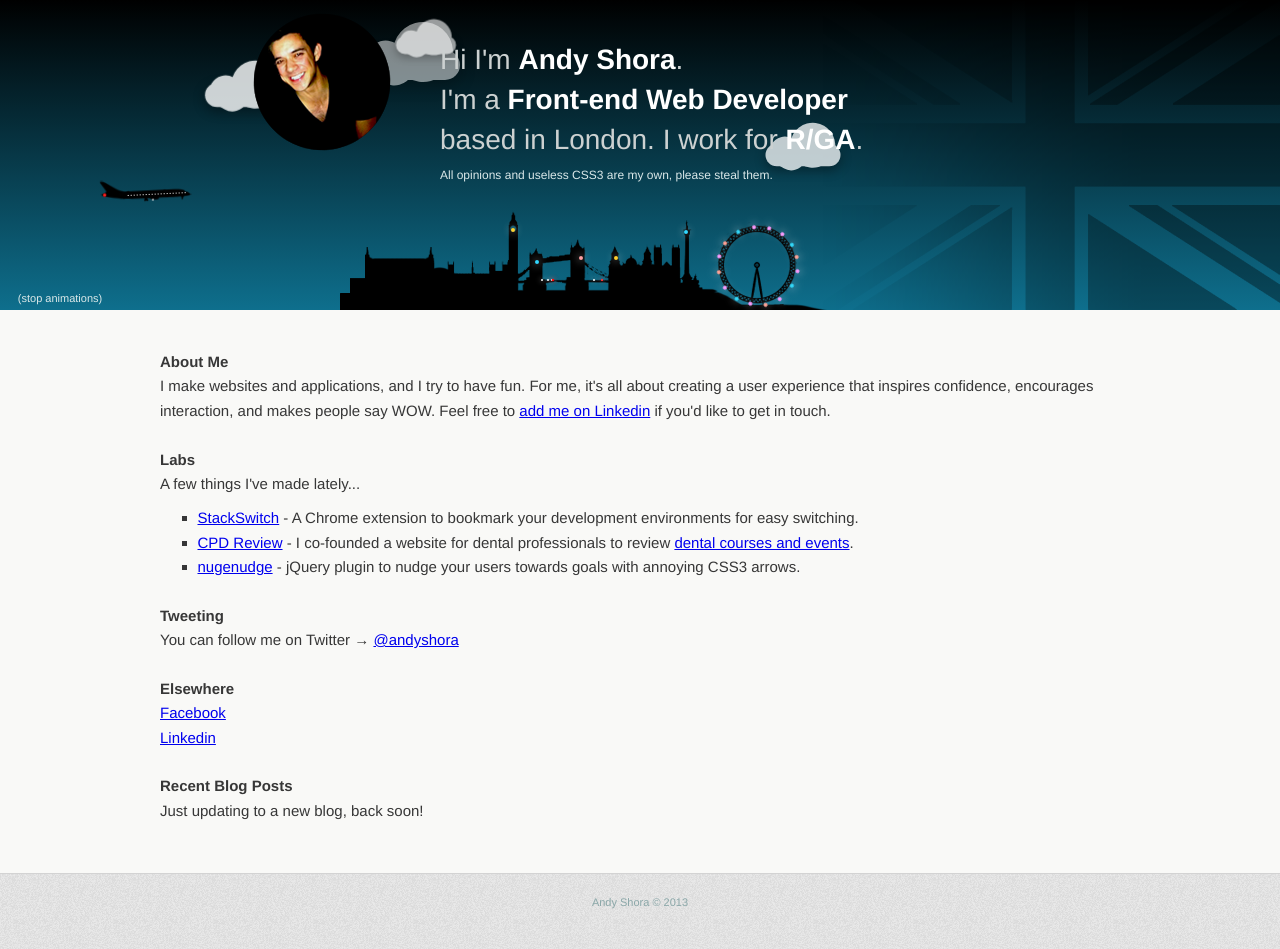
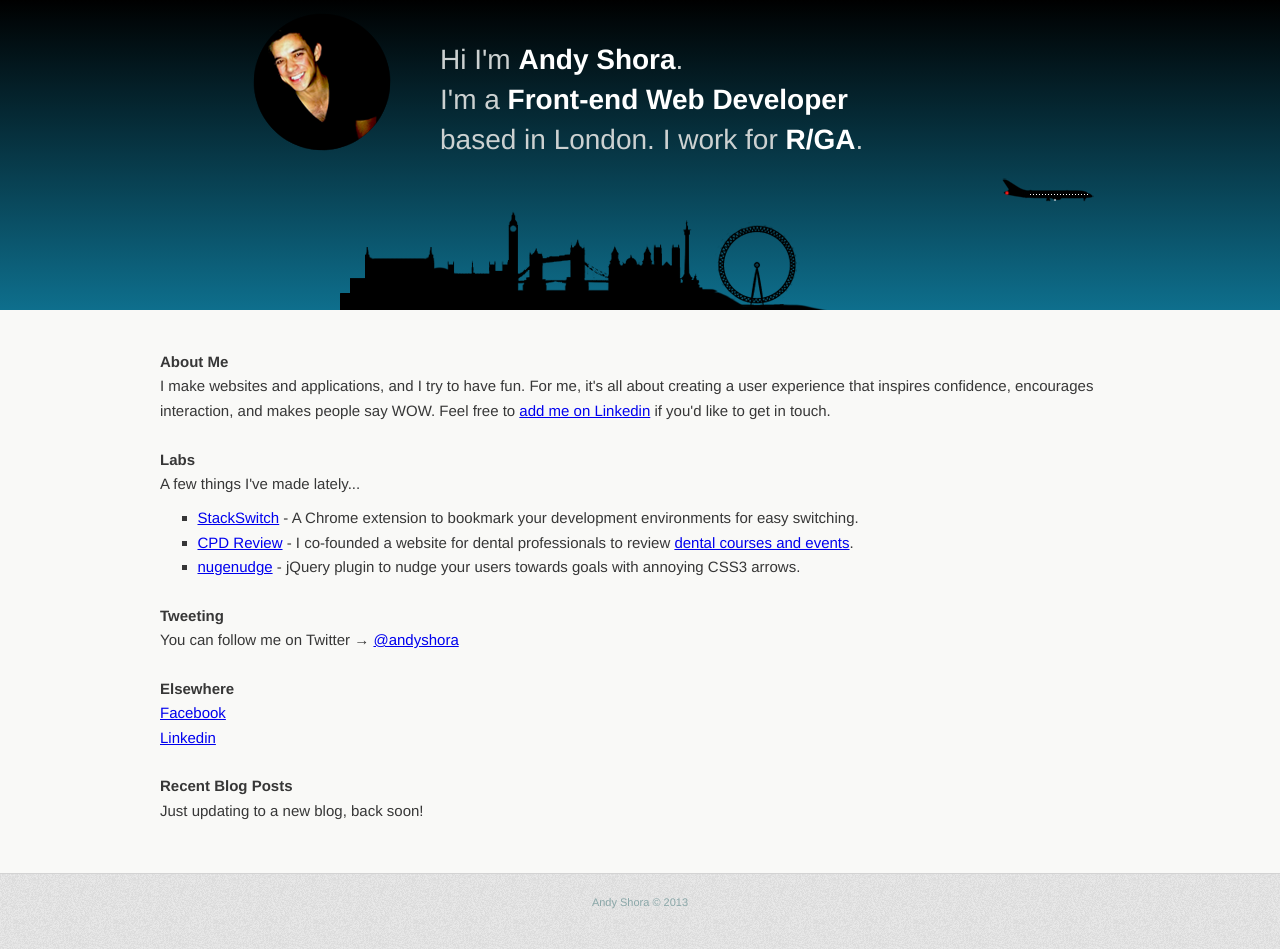
Before and after one commit to andyshora/andyshora, a website: page public_html/dev.html in a window 1280 px wide. Drawn offline with Linux system fonts and the light colour scheme.

Commit message:
removed clouds, plane flying using new requestanimationframe and transform3d

```diff
--- a/public_html/css/main.css
+++ b/public_html/css/main.css
@@ -183,7 +183,7 @@ footer p {
 	color: rgb(138, 167, 168);
 	text-align: center;
 }
-#c1_wrap {
+header {
 	width:100%;
 	height:310px;
 	text-align: center;
@@ -198,7 +198,7 @@ background: -ms-linear-gradient(top,  rgba(0,0,0,1) 0%,rgba(14, 111, 141,1) 100%
 background: linear-gradient(to bottom,  rgba(0,0,0,1) 0%,rgba(14, 111, 141,1) 100%);
 
 }
-.andy_post #c1_wrap { height:315px; }
+.andy_post header { height:315px; }
 #c1 {
 	margin:0 auto;
 	width:960px;
@@ -1006,10 +1006,12 @@ ul#links > li > a {
 	width:100px;
 	height:50px;
 	float:left;
-	display:none;
+	display:;
 	position: absolute;
 	top: 176px;
-	left: -100px;
+	left: 0px;
+
+
 }
 #plane_wrap1.fly {
 	-webkit-animation: fly 25s linear infinite;
@@ -1131,167 +1133,6 @@ ul#links > li > a {
 	background: rgb(165, 190, 255);
 	box-shadow: 0 0 2px rgba(0,0,0,0.5) inset;
 }
-
-
-#clouds{
-	padding:0;
-	width:100%;
-	position: absolute;
-	overflow: hidden;
-	background: url(../img/s.png) right -156px no-repeat;
-	height: 310px;
-	display: none;
-}
-
-/*Time to finalise the cloud shape*/
-.cloud {
-	width: 100px;
-	height: 30px;
-	background: white;
-	opacity: 0.5;
-	box-shadow: 0 5px 16px rgba(0, 0, 0, 0.5);
-
-	border-radius: 100px;
-	-moz-border-radius: 100px;
-	-webkit-border-radius: 100px;
-
-	position: relative;
-	z-index:10;
-	-webkit-transform: translate3d(0,0,0);
-}
-
-.cloud:before, .cloud:after {
-	content: '';
-	position: absolute;
-	background: white;
-	width: 50px;
-	height: 40px;
-	position: absolute;
-	top: -7px; left: 5px;
-
-	border-radius: 50px;
-	-moz-border-radius: 50px;
-	-webkit-border-radius: 50px;
-
-	-webkit-transform: rotate(30deg);
-	-o-transform: rotate(30deg);
-	-ms-transform: rotate(30deg);
-	transform: rotate(30deg);
-	-moz-transform: rotate(30deg);
-}
-
-.cloud:after {
-	width: 60px;
-	height: 60px;
-	top: -28px; left: auto; right: 7px;
-}
-
-/*Time to animate*/
-
-
-.x1 {
-
-	top:50px;
-	-webkit-animation: moveclouds 25s linear infinite;
-	-moz-animation: moveclouds 15s linear infinite;
-	-o-animation: moveclouds 15s linear infinite;
-	-ms-animation: moveclouds 15s linear infinite;
-	animation: moveclouds 15s linear infinite;
-}
-
-/*variable speed, opacity, and position of clouds for realistic effect*/
-.x2 {
-	left: 200px;
-
-	-webkit-transform: scale(0.6);
-	-moz-transform: scale(0.6);
-	transform: scale(0.6);
-	opacity: 0.6; /*opacity proportional to the size*/
-
-	/*Speed will also be proportional to the size and opacity*/
-	/*More the speed. Less the time in 's' = seconds*/
-	-webkit-animation: moveclouds 45s linear infinite;
-	-moz-animation: moveclouds 25s linear infinite;
-	-o-animation: moveclouds 25s linear infinite;
-	-ms-animation: moveclouds 25s linear infinite;
-	animation: moveclouds 25s linear infinite;
-
-
-}
-
-.x3 {
-	left: -50px; top: 20px;
-
-	-webkit-transform: scale(0.8);
-	-moz-transform: scale(0.8);
-	transform: scale(0.8);
-	opacity: 0.8; /*opacity proportional to the size*/
-
-	-webkit-animation: moveclouds 40s linear infinite;
-	-moz-animation: moveclouds 20s linear infinite;
-	-o-animation: moveclouds 20s linear infinite;
-	-ms-animation: moveclouds 20s linear infinite;
-	animation: moveclouds 20s linear infinite;
-
-
-}
-
-.x4 {
-	left: 470px; top: 50px;
-
-	-webkit-transform: scale(0.75);
-	-moz-transform: scale(0.75);
-	transform: scale(0.75);
-	opacity: 0.75; /*opacity proportional to the size*/
-
-	-webkit-animation: moveclouds 36s linear infinite;
-	-moz-animation: moveclouds 18s linear infinite;
-	-o-animation: moveclouds 18s linear infinite;
-	-ms-animation: moveclouds 18s linear infinite;
-	animation: moveclouds 18s linear infinite;
-}
-
-.x5 {
-	left: -150px; top: 50px;
-
-	-webkit-transform: scale(0.8);
-	-moz-transform: scale(0.8);
-	transform: scale(0.8);
-	opacity: 0.8; /*opacity proportional to the size*/
-
-	-webkit-animation: moveclouds 40s linear infinite;
-	-moz-animation: moveclouds 20s linear infinite;
-	-o-animation: moveclouds 20s linear infinite;
-	animation: moveclouds 20s linear infinite;
-	-ms-animation: moveclouds 20s linear infinite;
-
-	animation-delay:6s;
-	-ms-animation-delay:6s;
-	-o-animation-delay:6s;
-	-moz-animation-delay:6s;
-	-webkit-animation-delay:6s;
-}
-@keyframes moveclouds {
-	0% {margin-left: -100px; }
-	100% {margin-left: 100%; }
-}
-@-webkit-keyframes moveclouds {
-	0% {margin-left: -100px; }
-	100% {margin-left: 2000px; }
-}
-@-moz-keyframes moveclouds {
-	0% {margin-left: -100px; }
-	100% {margin-left: 100%; }
-}
-@-o-keyframes moveclouds {
-	0% {margin-left: -100px; }
-	100% {margin-left: 100%; }
-}
-@-ms-keyframes moveclouds {
-	0% {margin-left: -100px; }
-	100% {margin-left: 100%; }
-}
-
 
 @keyframes fly {
 	0% {left: -100px; top:176px; }
@@ -1480,7 +1321,7 @@ and (max-device-width : 480px) {
 		margin:0;
 	}
 
-	#c1_wrap {
+	header {
 		height:210px;
 	}
 	#c1 {
@@ -1515,7 +1356,7 @@ and (max-device-width : 480px) {
 	#title_sub span {
 		display: none;
 	}
-	.cloud, .plane {
+	.plane {
 		display: none;
 	}
 	#stop_css3 {
--- a/public_html/dev.html
+++ b/public_html/dev.html
@@ -7,7 +7,7 @@
 
 	<meta name=description content="Andy Shora, Front-end Web Developer in London">
 	<meta name=author content="Andy Shora">
-	<meta name="viewport" content="width=device-width; initial-scale=1.0; maximum-scale=1.0;">
+	<meta name="viewport" content="width=device-width, initial-scale=1.0, maximum-scale=1.0">
 
 	<script src="js/modernizr-min.js"></script>
 	<!--[if lt IE 9]>
@@ -25,27 +25,11 @@
 <body>
 
 <div id="body_wrap">
-	<div id="c1_wrap">
+	<header>
 
-		<div id="clouds">
-			<div class="cloud x1"></div>
-			<div class="cloud x2"></div>
-			<div class="cloud x3"></div>
-			<div class="cloud x4"></div>
-			<div id="plane_wrap1" class="plane_wrap">
-				<div class="plane">
-					<div class="plane_lights_wrap"></div>
-				</div>
-			</div>
-			<div id="plane_wrap2" class="plane_wrap">
-				<div class="plane">
-					<div class="plane_lights_wrap"></div>
-				</div>
-			</div>
-		</div>
 		<div id="title_wrap">
 			<h1 id="title">Hi I'm <strong>Andy Shora</strong>.<br />I'm a <strong>Front-end Web Developer</strong><br>based in London. I work for <a href="http://www.rga.com">R/GA</a>.</h1>
-			<div id="title_sub">All opinions <span>and useless CSS3 </span>are my own<span>, please steal them</span>.</div>
+
 		</div>
 		<div id="c1">
 			<div id="window_wrap">
@@ -107,7 +91,15 @@
 
 
 		</div>
-	</div>
+		<!-- plane -->
+		<div class="plane_wrap">
+			<div class="plane">
+				<div class="plane_lights_wrap"></div>
+			</div>
+		</div>
+		<!-- // plane -->
+
+	</header>
 
 
 	<div id="journey_wrap">
--- a/public_html/js/main.js
+++ b/public_html/js/main.js
@@ -1,12 +1,13 @@
 var c2_fixed = false;
 var plane_html = "";
-var window_width = 0;
+var windowWidth = 0;
 var animations_on = false;
+var $plane = null;
 
 function init_animations(){
 	animations_on = true;
-	$('#buildings_wrap,#pods_wrap,#clouds').show();
-	$('.plane_wrap').addClass('fly');
+	$('#buildings_wrap,#pods_wrap').show();
+	//$('.plane_wrap').addClass('fly');
 	$('#pods').addClass('spin');
 	$('#stop_css3').show();
 }
@@ -17,11 +18,40 @@ function stop_animations(fade){
 	$('#pods').removeClass('spin');
 
 	if ((fade!==undefined)&& fade)
-		$('#clouds, #buildings_wrap').fadeOut(2000);
+		$('#buildings_wrap').fadeOut(2000);
 	else
-		$('#clouds, #buildings_wrap').hide();
+		$('#buildings_wrap').hide();
 
 	$('#stop_css3').hide();
+}
+
+// polyfill
+window.requestAnimFrame = (function(){
+	return  window.requestAnimationFrame 		||
+			window.webkitRequestAnimationFrame 	||
+			window.mozRequestAnimationFrame		||
+			window.oRequestAnimationFrame		||
+			window.msRequestAnimationFrame		||
+			function(/* function */ callback, /* DOMElement */ element){
+			window.setTimeout(callback, 1000 / 60);
+	};
+})();
+
+function animate(plane, startTime) {
+	var timeDiff = (new Date()).getTime() - startTime;
+	var linearSpeed = 200;
+	var newX = linearSpeed * timeDiff / 1000;
+
+	if (newX > windowWidth+200){
+		startTime = (new Date()).getTime();
+	}
+
+	$plane.style.webkitTransform = "translate3d("+newX+"px, 0, 0)";
+
+	// request new frame
+    requestAnimFrame(function() {
+      animate($plane, startTime);
+    });
 }
 
 $(document).ready(function(){
@@ -44,6 +74,10 @@ $(document).ready(function(){
 
 	}
 
+	$plane = $('.plane_wrap')[0];
+	var startTime = (new Date()).getTime();
+    animate($plane, startTime);
+
 	Modernizr.load([{
 		test : Modernizr.cssgradients,
 		nope : ['css/gradients.css']
@@ -56,11 +90,11 @@ $(document).ready(function(){
     });
 
     $(window).bind('resize', function(){
-    	window_width = $(this).width();
-    	if ((window_width<=480) && animations_on) {
+    	windowWidth = $(this).width();
+    	if ((windowWidth<=480) && animations_on) {
     		stop_animations(false);
-    	} else if (Modernizr.cssanimations && (window_width>480) && (!animations_on)) {
-    		init_animations();
+    	} else if (Modernizr.cssanimations && (windowWidth>480) && (!animations_on)) {
+    		//init_animations();
     	}
     });
 
```
